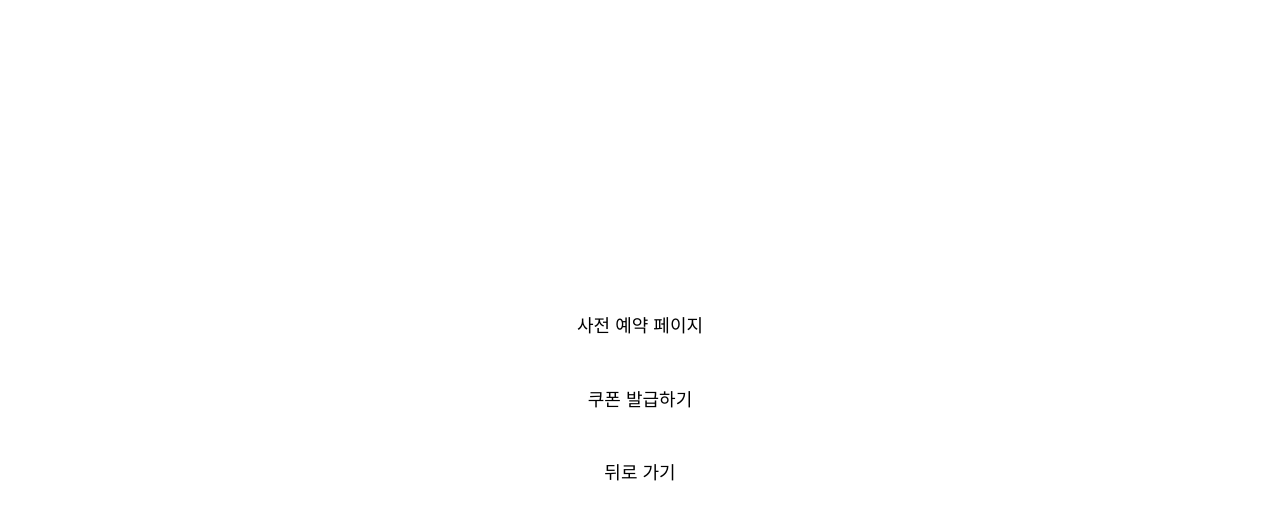
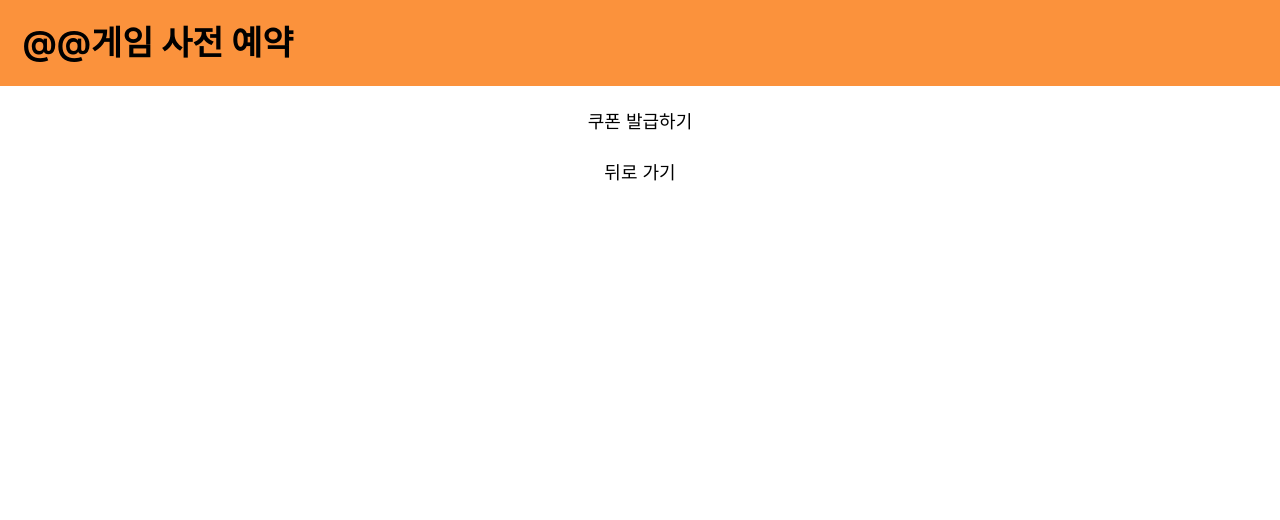
Before and after one commit to sadie100/smilegate-assignment, a Next.js app: page /coupons/advance-reservation in a window 1280 px wide. Shown: the top 520 px of the page. Built offline with nearby package versions, Linux system fonts and the light colour scheme.

Commit message:
feat : 사전예약 페이지 헤더 구현

```diff
--- /dev/null
+++ b/src/components/Header.tsx
@@ -0,0 +1,11 @@
+import { ReactNode } from "react";
+
+const Header = ({ children }: { children: ReactNode }) => {
+  return (
+    <div className="flex p-5 text-3xl font-bold w-full bg-orange-400">
+      {children}
+    </div>
+  );
+};
+
+export default Header;
--- a/src/pages/coupons/advance-reservation.tsx
+++ b/src/pages/coupons/advance-reservation.tsx
@@ -1,10 +1,14 @@
 import Link from "next/link";
-export default () => {
+import Header from "@/components/Header";
+
+const AdvanceReservation = () => {
   return (
-    <div className="flex min-h-screen justify-center flex-col items-center gap-10 p-24 bg-white">
-      <div>사전 예약 페이지</div>
+    <div className="flex min-h-screen flex-col gap-5 items-center bg-white">
+      <Header>@@게임 사전 예약</Header>
       <button>쿠폰 발급하기</button>
       <Link href="/">뒤로 가기</Link>
     </div>
   );
 };
+
+export default AdvanceReservation;
```
